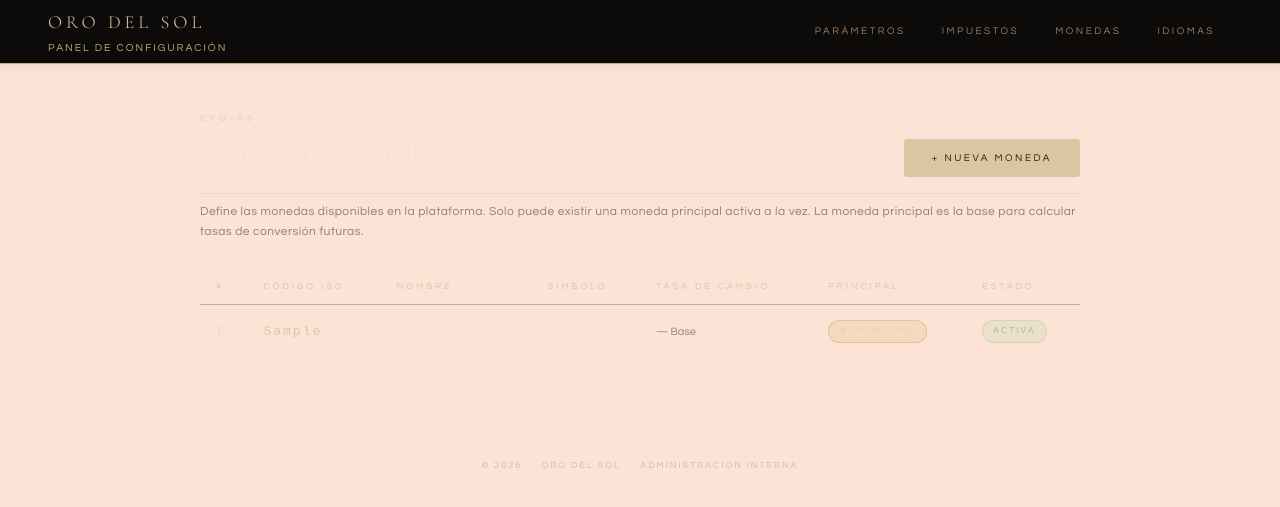
After one commit to mariamcarlier/project-orodelsol, a Django app: page /configuracion/monedas/ in a window 1280 px wide. The commit adds this page. Shown: the top 507 px of the page. Run offline with Django 5.2, Linux system fonts and the light colour scheme; tables that the repository leaves empty hold one stand-in row (values such as "Sample post").

Commit message:
feat: implement Moneda model and views, update admin and templates for currency management

```diff
--- a/configuracion/models.py
+++ b/configuracion/models.py
@@ -35,14 +35,19 @@ class Moneda(models.Model):
 
     def save(self, *args, **kwargs):
         """
-        Regla de negocio (Escenario 2 del criterio de aceptación):
+        Regla de negocio (Escenario 2 — CFG-03):
         Si esta moneda se marca como principal, se desmarcan
         automáticamente todas las demás antes de guardar.
-        Garantiza que solo exista UNA moneda principal en todo momento.
+
+        Maneja dos casos:
+          - CREAR (pk=None): actualiza TODAS las existentes como no-principal.
+          - EDITAR (pk existe): actualiza todas EXCEPTO la que se está editando.
         """
         if self.es_principal:
-            # Excluimos la instancia actual (pk) para no afectarla a sí misma
-            Moneda.objects.filter(es_principal=True).exclude(pk=self.pk).update(es_principal=False)
+            otras = Moneda.objects.filter(es_principal=True)
+            if self.pk:                    # Caso EDITAR: excluir la actual
+                otras = otras.exclude(pk=self.pk)
+            otras.update(es_principal=False)
         super().save(*args, **kwargs)
 
     def __str__(self):
--- a/configuracion/templates/configuracion/base_admin.html
+++ b/configuracion/templates/configuracion/base_admin.html
@@ -34,8 +34,8 @@
             {# CFG-02: Ya implementado #}
             <a href="{% url 'configuracion:impuesto_list' %}">Impuestos</a>
 
-            {# CFG-03: URL disponible cuando se implemente Monedas #}
-            <a href="#" title="Próximamente — CFG-03">Monedas</a>
+            {# CFG-03: Ya implementado #}
+            <a href="{% url 'configuracion:moneda_list' %}">Monedas</a>
 
             {# CFG-04: URL disponible cuando se implemente Idiomas #}
             <a href="#" title="Próximamente — CFG-04">Idiomas</a>
--- /dev/null
+++ b/configuracion/templates/configuracion/monedas.html
@@ -0,0 +1,74 @@
+{% extends 'configuracion/base_admin.html' %}
+
+{% block title %}Monedas — Oro del Sol{% endblock %}
+
+{% block content %}
+
+    <div class="section-header">
+        <div>
+            <span class="eyebrow">CFG-03</span>
+            <h2>Gestión de Monedas</h2>
+        </div>
+        <a href="{% url 'configuracion:moneda_create' %}" class="btn btn--primary-gold">+ Nueva moneda</a>
+    </div>
+
+    <p class="section-desc">
+        Define las monedas disponibles en la plataforma. Solo puede existir una moneda principal activa a la vez.
+        La moneda principal es la base para calcular tasas de conversión futuras.
+    </p>
+
+    <table class="data-table">
+        <thead>
+            <tr>
+                <th>#</th>
+                <th>Código ISO</th>
+                <th>Nombre</th>
+                <th>Símbolo</th>
+                <th>Tasa de cambio</th>
+                <th>Principal</th>
+                <th>Estado</th>
+            </tr>
+        </thead>
+        <tbody>
+            {% for moneda in monedas %}
+            <tr>
+                <td class="row-num">{{ forloop.counter }}</td>
+                <td style="font-family: 'Courier New', monospace; color: var(--color-oro); letter-spacing: 2px;">
+                    {{ moneda.codigo_iso }}
+                </td>
+                <td>{{ moneda.nombre }}</td>
+                <td>{{ moneda.simbolo }}</td>
+                <td>
+                    {% if moneda.es_principal %}
+                        <span style="color: var(--color-text-muted); font-size: 11px;">— Base</span>
+                    {% else %}
+                        {{ moneda.tasa_cambio }}
+                    {% endif %}
+                </td>
+                <td>
+                    {% if moneda.es_principal %}
+                        <span class="badge badge--primary">&#9733; Principal</span>
+                    {% else %}
+                        <span style="color: var(--color-text-muted); font-size: 11px;">—</span>
+                    {% endif %}
+                </td>
+                <td>
+                    {% if moneda.activa %}
+                        <span class="badge badge--active">Activa</span>
+                    {% else %}
+                        <span class="badge badge--inactive">Inactiva</span>
+                    {% endif %}
+                </td>
+            </tr>
+            {% empty %}
+            <tr>
+                <td colspan="7" class="table-empty">
+                    No hay monedas configuradas todavía.
+                    <a href="{% url 'configuracion:moneda_create' %}">Crea la primera (COP)</a>.
+                </td>
+            </tr>
+            {% endfor %}
+        </tbody>
+    </table>
+
+{% endblock %}
--- a/configuracion/urls.py
+++ b/configuracion/urls.py
@@ -4,9 +4,14 @@ from . import views
 app_name = 'configuracion'
 
 urlpatterns = [
-    # Ruta para ver la lista: /configuracion/impuestos/
-    path('impuestos/', views.ImpuestoListView.as_view(), name='impuesto_list'),
 
-    # Ruta para crear uno nuevo: /configuracion/impuestos/nuevo/
-    path('impuestos/nuevo/', views.ImpuestoCreateView.as_view(), name='impuesto_create'),
+    # ── CFG-02 Impuestos ──────────────────────────────────────
+    # Con FBV: la función se referencia directamente, sin .as_view()
+    path('impuestos/',       views.impuesto_list,   name='impuesto_list'),
+    path('impuestos/nuevo/', views.impuesto_create, name='impuesto_create'),
+
+    # ── CFG-03 Monedas ────────────────────────────────────────
+    path('monedas/',         views.moneda_list,     name='moneda_list'),
+    path('monedas/nuevo/',   views.moneda_create,   name='moneda_create'),
+
 ]
--- a/configuracion/views.py
+++ b/configuracion/views.py
@@ -1,14 +1,100 @@
-from django.urls import reverse_lazy
-from django.views.generic import ListView, CreateView
-from .models import Impuesto
+# ═══════════════════════════════════════════════════════════════
+# views.py — Vistas del módulo Configuración
+#
+# Estilo: FBV (Function-Based Views)
+#
+# ¿Por qué FBV aquí?
+# Permite ver explícitamente cada paso del ciclo Django:
+#   1. Llega el REQUEST (GET o POST)
+#   2. Se consulta la BASE DE DATOS
+#   3. Se arma el CONTEXT (diccionario de datos para el HTML)
+#   4. Se retorna un RESPONSE (el HTML renderizado)
+#
+# Estructura de cada vista:
+#   GET  → Mostrar datos / formulario vacío
+#   POST → Procesar formulario enviado → guardar → redirigir
+# ═══════════════════════════════════════════════════════════════
 
-class ImpuestoListView(ListView):# Muestra una lista de objetos desde la base de datos.
-    model = Impuesto
-    template_name = 'configuracion/impuestos.html'
-    context_object_name = 'impuestos'  # Así llamaremos a la lista en el HTML
+from django.shortcuts import render, redirect
+from django.contrib import messages
 
-class ImpuestoCreateView(CreateView):
-    model = Impuesto
-    fields = ['nombre', 'tasa', 'vigente']  # Campos que tendrá el formulario
-    template_name = 'configuracion/impuesto_form.html'
-    success_url = reverse_lazy('configuracion:impuesto_list') # A dónde ir tras guardar
+from .models import Impuesto, Moneda
+from .forms  import ImpuestoForm, MonedaForm
+
+
+# ──────────────────────────────────────────────────────────────
+# CFG-02 — IMPUESTOS
+# ──────────────────────────────────────────────────────────────
+
+def impuesto_list(request):
+    """
+    GET /configuracion/impuestos/
+    Consulta todos los impuestos en la BD y los envía al template.
+    """
+    impuestos = Impuesto.objects.all()           # 1. Busca en BD
+    context   = {'impuestos': impuestos}         # 2. Empaqueta los datos
+    return render(request,                       # 3. Devuelve el HTML
+                  'configuracion/impuestos.html',
+                  context)
+
+
+def impuesto_create(request):
+    """
+    GET  /configuracion/impuestos/nuevo/ → Muestra formulario vacío
+    POST /configuracion/impuestos/nuevo/ → Valida y guarda el nuevo impuesto
+    """
+    if request.method == 'POST':
+        # El usuario envió el formulario → intentamos guardar
+        form = ImpuestoForm(request.POST)        # 1. Carga los datos enviados
+
+        if form.is_valid():                      # 2. Valida (campos requeridos, tipos, etc.)
+            form.save()                          # 3. Guarda en la BD
+            messages.success(request, 'Impuesto registrado correctamente.')
+            return redirect('configuracion:impuesto_list')  # 4. Redirige a la lista
+
+        # Si el formulario tiene errores, vuelve a mostrarlo con los mensajes de error
+        messages.error(request, 'Corrige los errores antes de continuar.')
+
+    else:
+        # El usuario llegó por GET → mostramos formulario vacío
+        form = ImpuestoForm()
+
+    context = {'form': form}
+    return render(request, 'configuracion/impuesto_form.html', context)
+
+
+# ──────────────────────────────────────────────────────────────
+# CFG-03 — MONEDAS
+# ──────────────────────────────────────────────────────────────
+
+def moneda_list(request):
+    """
+    GET /configuracion/monedas/
+    Consulta todas las monedas ordenadas: principal primero, luego por código ISO.
+    """
+    monedas = Moneda.objects.all()               # El orden lo define Meta.ordering del modelo
+    context = {'monedas': monedas}
+    return render(request, 'configuracion/monedas.html', context)
+
+
+def moneda_create(request):
+    """
+    GET  /configuracion/monedas/nuevo/ → Muestra formulario vacío
+    POST /configuracion/monedas/nuevo/ → Valida y guarda la nueva moneda
+    La lógica de 'moneda principal única' la maneja el modelo en su save().
+    """
+    if request.method == 'POST':
+        form = MonedaForm(request.POST)
+
+        if form.is_valid():
+            form.save()   # El save() del modelo desactiva la principal anterior automáticamente
+            messages.success(request, 'Moneda registrada correctamente.')
+            return redirect('configuracion:moneda_list')
+
+        messages.error(request, 'Corrige los errores antes de continuar.')
+
+    else:
+        form = MonedaForm()
+
+    context = {'form': form}
+    return render(request, 'configuracion/moneda_form.html', context)
```
Also changed, not shown: configuracion/admin.py (+10 -4 lines), configuracion/forms.py (added, +41 -0 lines), configuracion/templates/configuracion/moneda_form.html (added, +45 -0 lines), configuracion/migrations/0002_moneda.py (added).
